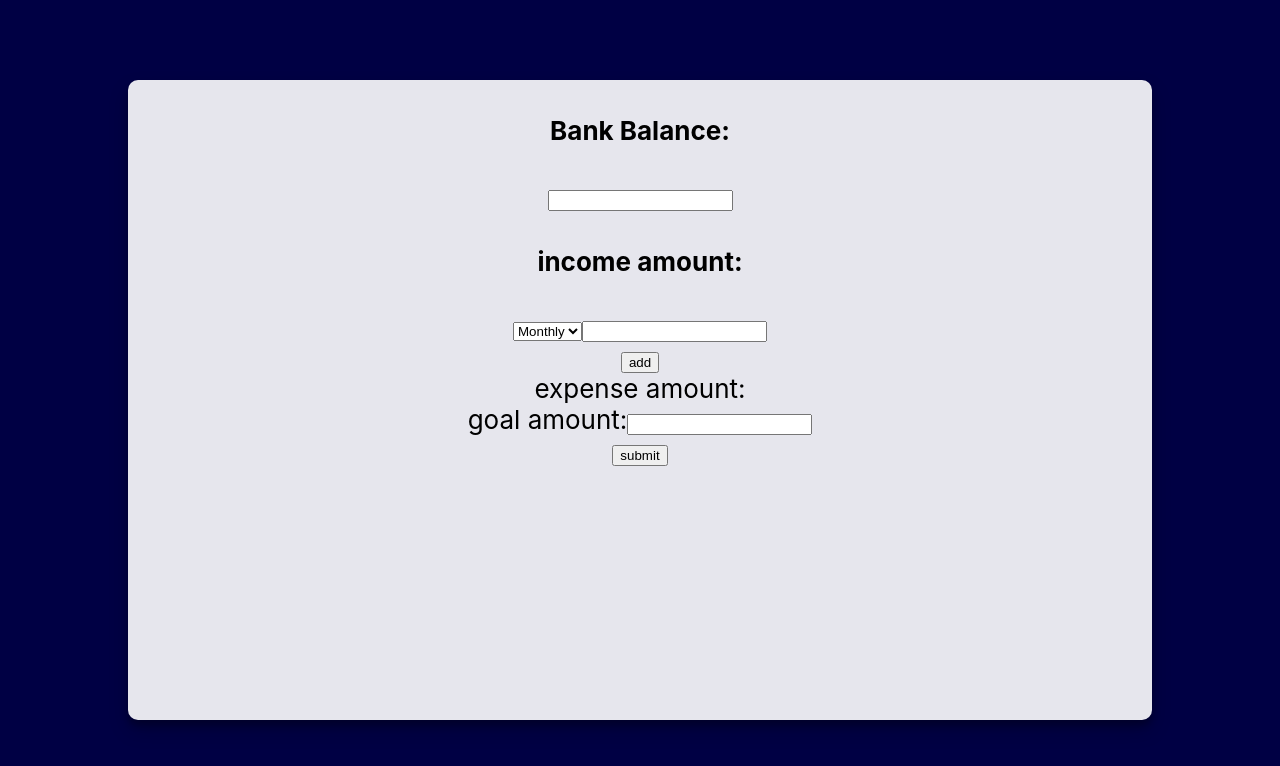
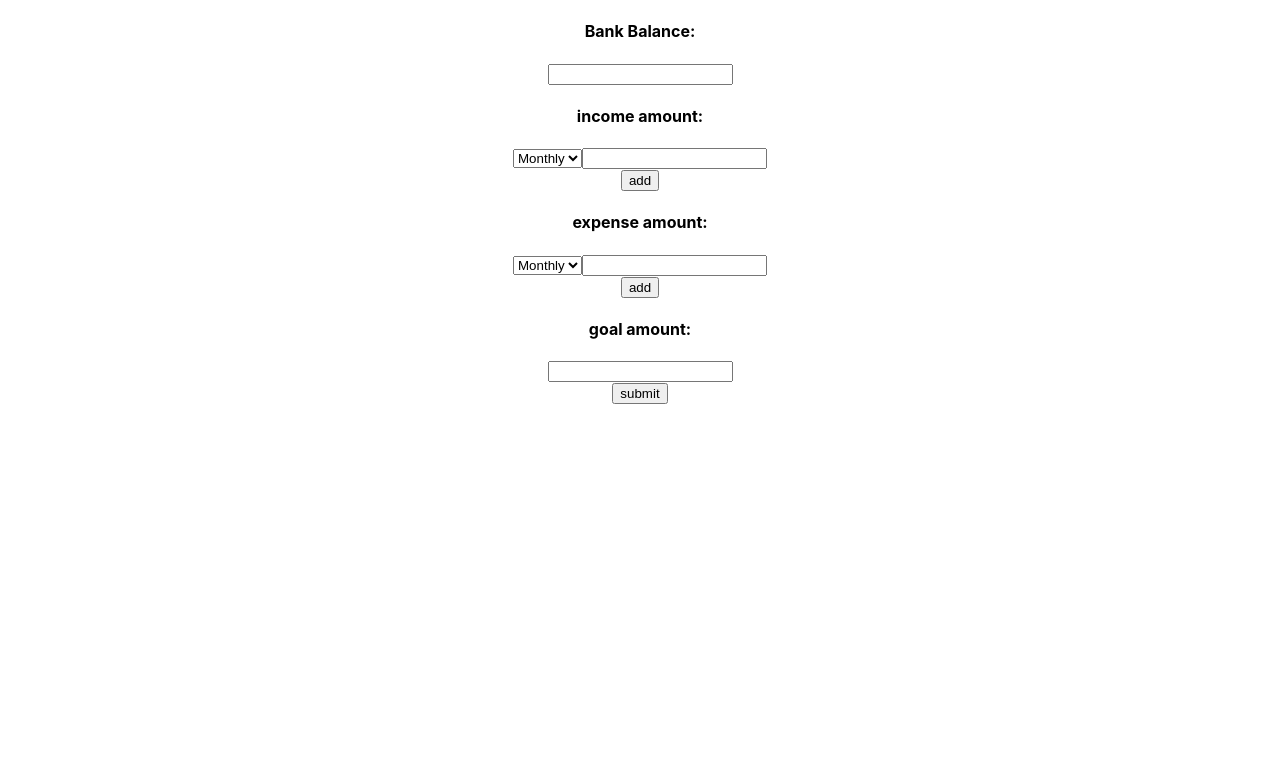
Before and after one commit to bensondavis/goal-maker-client, a React (Create React App) app: page / in a window 1280 px wide. Shown: the top 766 px of the page. Built offline with nearby package versions, Linux system fonts and the light colour scheme.

Commit message:
second commit

```diff
--- a/src/App.css
+++ b/src/App.css
@@ -1,25 +1,11 @@
 .App {
   text-align: center;
-  --var-dark-blue: #000044;
-  --var-med-blue: #003366;
-  --var-light-blue: #6699CC;
-  --var-grey: #C0C0C0;
 }
 
 .App-header {
-  background-color: var(--var-dark-blue);
-  min-height: 100vh;
-  display: flex;
-  flex-direction: column;
-  align-items: center;
-  justify-content: center;
-  font-size: calc(10px + 2vmin);
+
 }
 
 .body{
-  width: 80vw;
-  height: 80vh;
-  background-color: rgba(255,255,255,0.9);
-  border-radius: 10px;
-  box-shadow: 0 10px 20px rgba(0,0,0,0.19), 0 6px 6px rgba(0,0,0,0.23);
+
 }
--- a/src/App.js
+++ b/src/App.js
@@ -3,6 +3,7 @@ import { useState } from "react";
 import Income from "./Income";
 
 import "./App.css";
+import Expense from "./Expense";
 
 const frequencies = [
   { text: "Day", value: "DAY" },
@@ -17,7 +18,9 @@ function App() {
   const [incomes, setIncomes] = useState([
     { frequencyType: "MONTHLY", value: "" },
   ]);
-  const [expenses, setExpenses] = useState([""]);
+  const [expenses, setExpenses] = useState([
+    { frequencyType: "MONTHLY", value: "" },
+  ]);
 
   function handleBalance(event) {
     setBankBalance(event.target.value);
@@ -28,30 +31,41 @@ function App() {
   }
 
   function handleIncomes(income, i) {
-    console.log(income,i);
+    console.log(income, i);
     const newIncomes = [...incomes];
     newIncomes[i] = income;
     setIncomes(newIncomes);
   }
 
-  function handleExpenses(event) {
-    setExpenses(event.target.value);
+  function handleExpenses(expense, i) {
+    console.log(expense, i);
+    const newExpenses = [...expenses];
+    newExpenses[i] = expense;
+    setExpenses(newExpenses);
   }
 
   function handleSubmit() {
-    console.log(incomes)
+    console.log(incomes);
+    console.log(expenses);
     // const result = (goal - bankBalance) / (incomes - expenses);
     // alert(`result: ${result}`);
   }
 
-  function handleAdd() {
+  function handleAddIncome() {
     const newIncomes = [...incomes, { frequencyType: "MONTHLY", value: "" }];
     setIncomes(newIncomes);
+  }
+
+  function handleAddExpense() {
+    const newExpenses = [...expenses, { frequencyType: "MONTHLY", value: "" }];
+    setExpenses(newExpenses);
   }
 
   return (
     <div className="App">
       <header className="App-header">
+
+      </header>
         <div className="body">
           <div>
             <h4>Bank Balance:</h4>
@@ -75,20 +89,30 @@ function App() {
               );
             })}
 
-            <button onClick={handleAdd}>add</button>
+            <button onClick={handleAddIncome}>add</button>
           </div>
           <div>
-            expense amount:
-            {/* <input type="text" value={expense} onChange={(e)=> handleExpense(e)}/> */}
+            <h4>expense amount:</h4>
+            {expenses.map(({ frequencyType, value }, i) => {
+              return (
+                <Expense
+                  key={i}
+                  frequencies={frequencies}
+                  frequencyType={frequencyType}
+                  value={value}
+                  onChange={(expense) => handleExpenses(expense, i)}
+                />
+              );
+            })}
+            <button onClick={handleAddExpense}>add</button>
           </div>
           <div>
-            goal amount:
+            <h4>goal amount:</h4>
             <input type="text" value={goal} onChange={(e) => handleGoal(e)} />
           </div>
 
           <button onClick={handleSubmit}>submit</button>
         </div>
-      </header>
     </div>
   );
 }
--- /dev/null
+++ b/src/Expense.js
@@ -0,0 +1,27 @@
+import DropDown from "./DropDown";
+
+const Expense = ({ frequencyType, value, onChange, frequencies }) => {
+
+  function handleChange(name, _value) {
+    const expense = { frequencyType, value, [name]: _value };
+    console.log({expense})
+    onChange(expense);
+  }
+
+  return (
+    <div>
+      <DropDown
+        list={frequencies}
+        selectedValue={frequencyType}
+        onChange={(val) => handleChange("frequencyType", val)}
+      />
+      <input
+        type="text"
+        value={value}
+        onChange={(e) => handleChange("value", e.target.value)}
+      />
+    </div>
+  );
+};
+
+export default Expense;
```
